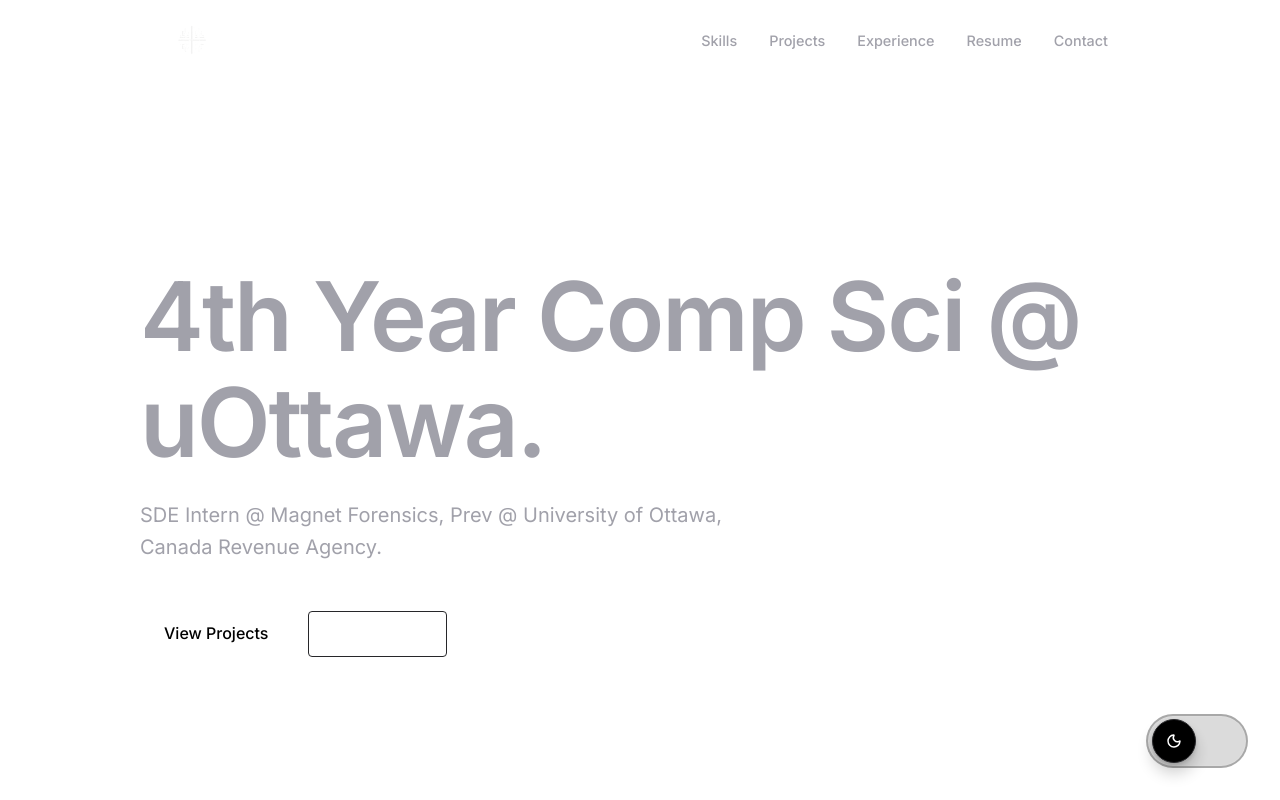
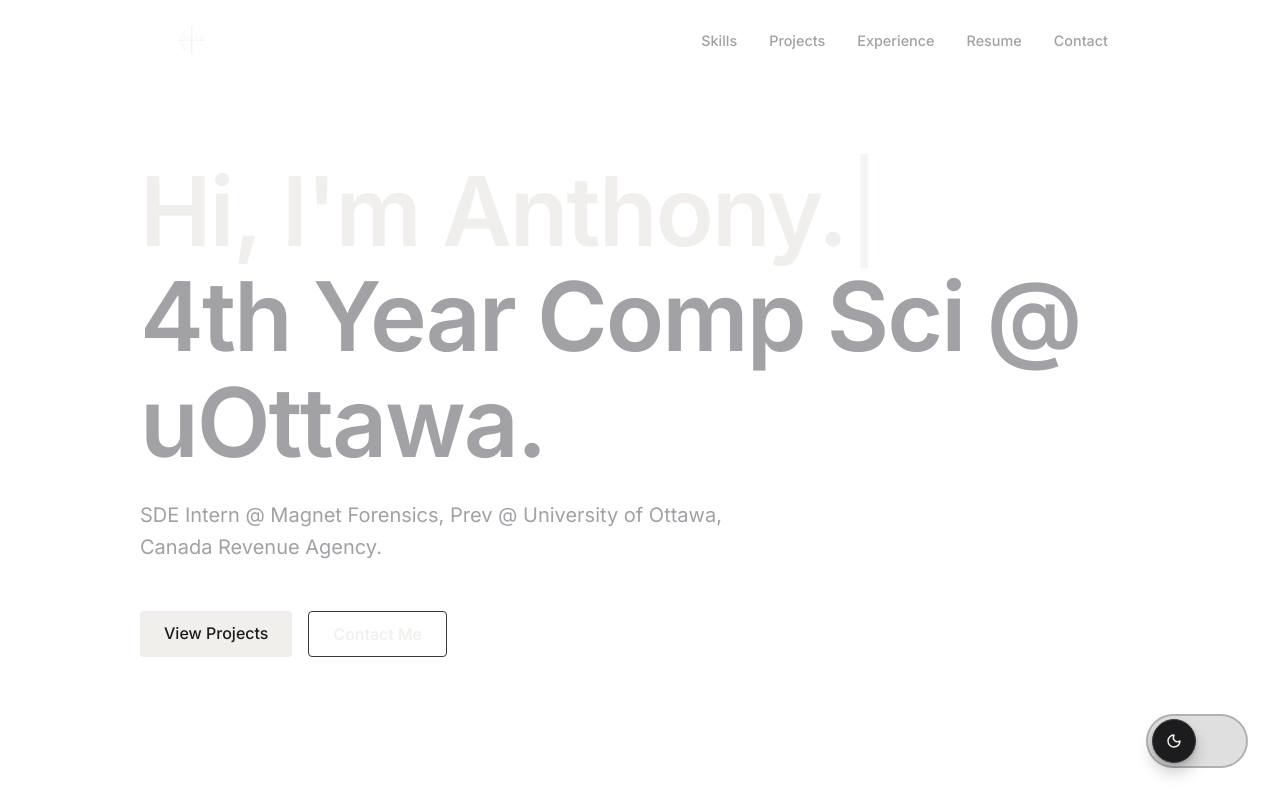
Before and after one commit to Ayprusss/AnthonyLe, a React (Create React App) app: page / in a window 1280 px wide. Shown: the top 800 px of the page. Built offline with nearby package versions, Linux system fonts and the light colour scheme.

Commit message:
simplified themes for project retouch

```diff
--- a/src/theme.css
+++ b/src/theme.css
@@ -1,129 +1,31 @@
 :root {
-    --bg-color: #000000;
-    --text-main: #ffffff;
-    --text-muted: #a1a1aa;
-    --accent: #ffffff;
-    --border-color: #27272a;
-    --bg-rgb: 0, 0, 0;
-    --ripple-rgb: 255, 255, 255;
+    --bg-color: #FAF8F5;
+    --text-main: #1a1a1a;
+    --text-muted: #5c5c5c;
+    --accent: #1a1a1a;
+    --border-color: #e0ddd8;
+    --bg-rgb: 250, 248, 245;
+    --canvas-bg: #FAF8F5;
 }
 
-[data-mode="dark"][data-section="hero"] {
-    --bg-color: #000000;
-    --text-main: #ffffff;
-    --text-muted: #a1a1aa;
-    --accent: #ffffff;
-    --border-color: #27272a;
-    --bg-rgb: 0, 0, 0;
-    --ripple-rgb: 255, 255, 255;
+/* ── Light mode (canvas-white) ── */
+[data-mode="light"] {
+    --bg-color: #FAF8F5;
+    --text-main: #1a1a1a;
+    --text-muted: #5c5c5c;
+    --accent: #1a1a1a;
+    --border-color: #e0ddd8;
+    --bg-rgb: 250, 248, 245;
+    --canvas-bg: #FAF8F5;
 }
 
-[data-mode="dark"][data-section="skills"] {
-    --bg-color: #27272a;
-    --text-main: #ffffff;
-    --text-muted: #d4d4d8;
-    --accent: #ffffff;
-    --border-color: #3f3f46;
-    --bg-rgb: 39, 39, 42;
-    --ripple-rgb: 255, 255, 255;
+/* ── Dark mode (charcoal canvas) ── */
+[data-mode="dark"] {
+    --bg-color: #1c1c1e;
+    --text-main: #f0efeb;
+    --text-muted: #a1a1a6;
+    --accent: #f0efeb;
+    --border-color: #3a3a3c;
+    --bg-rgb: 28, 28, 30;
+    --canvas-bg: #1c1c1e;
 }
-
-[data-mode="dark"][data-section="projects"] {
-    --bg-color: #52525b;
-    --text-main: #ffffff;
-    --text-muted: #d4d4d8;
-    --accent: #ffffff;
-    --border-color: #71717a;
-    --bg-rgb: 82, 82, 91;
-    --ripple-rgb: 255, 255, 255;
-}
-
-[data-mode="dark"][data-section="experience"] {
-    --bg-color: #a1a1aa;
-    --text-main: #18181b;
-    --text-muted: #3f3f46;
-    --accent: #18181b;
-    --border-color: #d4d4d8;
-    --bg-rgb: 161, 161, 170;
-    --ripple-rgb: 24, 24, 27;
-}
-
-[data-mode="dark"][data-section="resume"] {
-    --bg-color: #e4e4e7;
-    --text-main: #18181b;
-    --text-muted: #52525b;
-    --accent: #18181b;
-    --border-color: #d4d4d8;
-    --bg-rgb: 228, 228, 231;
-    --ripple-rgb: 24, 24, 27;
-}
-
-[data-mode="dark"][data-section="contact"] {
-    --bg-color: #ffffff;
-    --text-main: #000000;
-    --text-muted: #52525b;
-    --accent: #000000;
-    --border-color: #e4e4e7;
-    --bg-rgb: 255, 255, 255;
-    --ripple-rgb: 0, 0, 0;
-}
-
-[data-mode="light"][data-section="hero"] {
-    --bg-color: #ffffff;
-    --text-main: #000000;
-    --text-muted: #52525b;
-    --accent: #000000;
-    --border-color: #e4e4e7;
-    --bg-rgb: 255, 255, 255;
-    --ripple-rgb: 0, 0, 0;
-}
-
-[data-mode="light"][data-section="skills"] {
-    --bg-color: #e4e4e7;
-    --text-main: #18181b;
-    --text-muted: #52525b;
-    --accent: #18181b;
-    --border-color: #d4d4d8;
-    --bg-rgb: 228, 228, 231;
-    --ripple-rgb: 24, 24, 27;
-}
-
-[data-mode="light"][data-section="projects"] {
-    --bg-color: #a1a1aa;
-    --text-main: #18181b;
-    --text-muted: #3f3f46;
-    --accent: #18181b;
-    --border-color: #d4d4d8;
-    --bg-rgb: 161, 161, 170;
-    --ripple-rgb: 24, 24, 27;
-}
-
-[data-mode="light"][data-section="experience"] {
-    --bg-color: #52525b;
-    --text-main: #ffffff;
-    --text-muted: #d4d4d8;
-    --accent: #ffffff;
-    --border-color: #71717a;
-    --bg-rgb: 82, 82, 91;
-    --ripple-rgb: 255, 255, 255;
-}
-
-[data-mode="light"][data-section="resume"] {
-    --bg-color: #27272a;
-    --text-main: #ffffff;
-    --text-muted: #d4d4d8;
-    --accent: #ffffff;
-    --border-color: #3f3f46;
-    --bg-rgb: 39, 39, 42;
-    --ripple-rgb: 255, 255, 255;
-}
-
-[data-mode="light"][data-section="contact"] {
-    --bg-color: #000000;
-    --text-main: #ffffff;
-    --text-muted: #a1a1aa;
-    --accent: #ffffff;
-    --border-color: #27272a;
-    --bg-rgb: 0, 0, 0;
-    --ripple-rgb: 255, 255, 255;
-}
```
